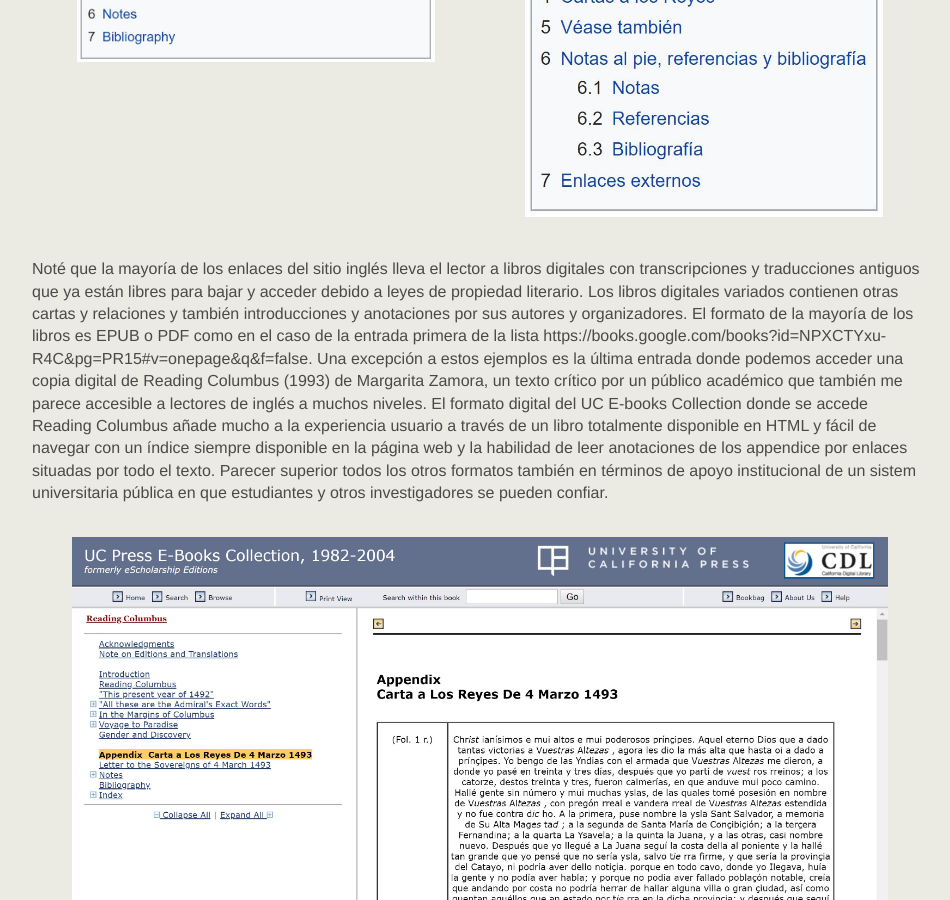
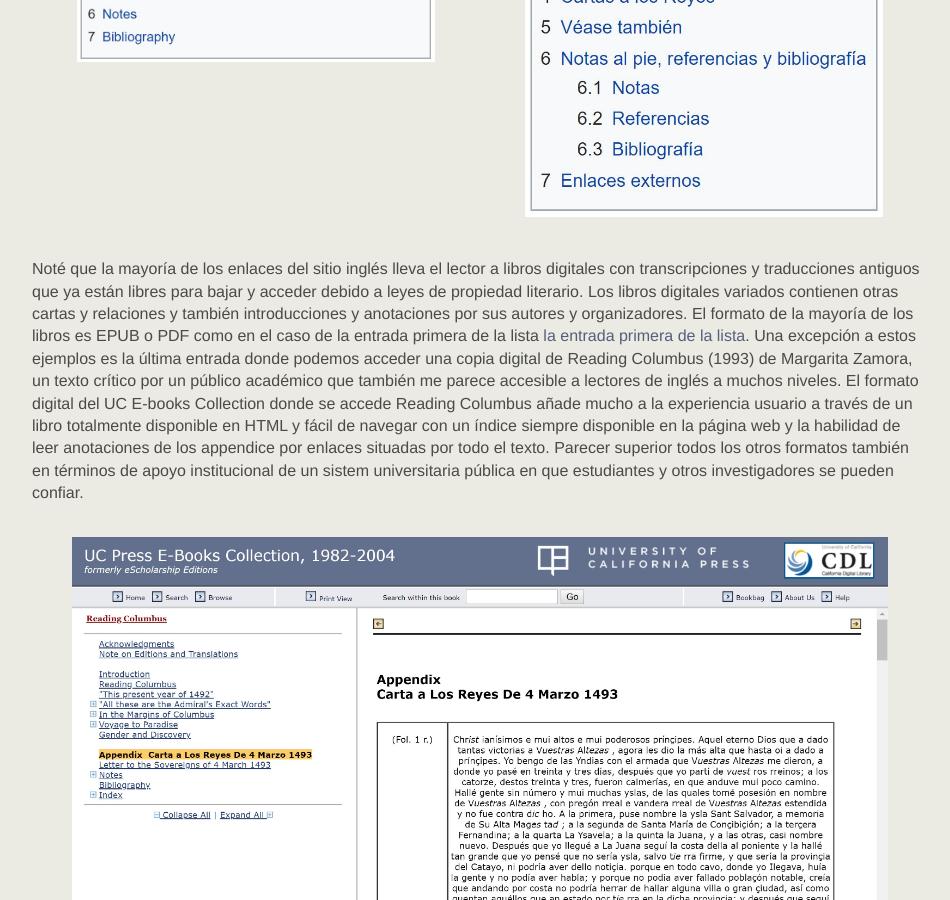
Before and after one commit to samgjohnson/samgjohnson.github.io, a Jekyll site: the page built from dhprojects/mll726sp2019/index.html, in a window 1280 px wide and 900 px high, scrolled down 1837 px. Shown: the whole window, without its empty margins (160-1110 px from the left). Built offline with Jekyll 4.4.1, drawn with Linux system fonts in a browser that asks for light colours; some of the changed text lies outside the part shown.

Commit message:
Update index.html

```diff
--- a/dhprojects/mll726sp2019/index.html
+++ b/dhprojects/mll726sp2019/index.html
@@ -3,7 +3,7 @@
 ---
 <h3>Cartas y colonización en el red: "Carta a Luis Santángel" de Cristóbol Colón (1492)</h3>
 <p>Este proyecto considera los recursos digitales disponibles que presentan “La carta a Luis Santángel” de Cristóbal Colón. Mi metodología por seleccionar los sitios analizados aquí desarrolló de considerar como la mayoría de estudiantes (o otras poblaciones) que van a buscar estos documentos los van a encontrar. Sea bueno o malo, el primer punto de acceso para muchos sigue siendo en Wikipedia, un sitio enciclopédico basada en el concepto de un wiki https://en.wikipedia.org/wiki/Wiki. La organización sin fines de lucro, The Wikimedia Foundation es el dueño del sitio y administra a través de donaciones por sus usuarios y otros contribuidores. Por qué de su influencia en el mundo de información y presentación de media, mi punto de partida son los sitios de Wikipedia en inglés y español. Además, yo examino dos otros sitios que aparecen un busquedas generales dónde se encuentra otra presentaciones de esta carta y unos versiones digitalizadas como parte de sus repositorios de documentos digitales.</p>
-<p>Comienzo con las páginas de Wikipedia donde encontramos una variedad de presentación de los documentos incluyendo transcripciones y imagenes de los documentos originales. Las páginas en inglés y español sobre la carta de Colón contienen solo transcripciones de trechos cortos y imagenes de la página primera de la carta. Estas páginas de los documentos originales, mientras incompletas, por lo menos ofrece al investigador principiante un punto de salida para considerar como circuló la carta en su contexto originario. La páginas también incluyen imágenes de los grabados incluidos en la versión en latín que circulo en el siglo XV. La descripción enciclopédica es mucho más detallada en la página del sitio en inglés con alrededor 12.000 palabras en comparación a los 2.500 palabras estimadas del sitio en español. (Yo calculé la cantidad de palabras por copiar y pegar el contenido principal de los dos páginas a un documento, así estos números son estimaciones). Esta discrepancia probablemente está debido a la prevalencia del sitio en inglés y como edición original de Wikipedia.
+<p>Comienzo con las páginas de Wikipedia donde encontramos una variedad de presentación de los documentos incluyendo transcripciones y imagenes de los documentos originales. Las páginas en <a href="https://en.wikipedia.org/wiki/Columbus%27s_letter_on_the_first_voyage#Online_editions">inglés</a> y <a href="https://es.wikipedia.org/wiki/Cartas_que_anunciaron_el_descubrimiento_de_las_Indias">español</a> sobre la carta de Colón contienen solo transcripciones de trechos cortos y imagenes de la página primera de la carta. Estas páginas de los documentos originales, mientras incompletas, por lo menos ofrece al investigador principiante un punto de salida para considerar como circuló la carta en su contexto originario. La páginas también incluyen imágenes de los grabados incluidos en la versión en latín que circulo en el siglo XV. La descripción enciclopédica es mucho más detallada en la página del sitio en inglés con alrededor 12.000 palabras en comparación a los 2.500 palabras estimadas del sitio en español. (Yo calculé la cantidad de palabras por copiar y pegar el contenido principal de los dos páginas a un documento, así estos números son estimaciones). Esta discrepancia probablemente está debido a la prevalencia del sitio en inglés y como edición original de Wikipedia.
 </p>
 <div class="row">
   <div class="column">
@@ -32,7 +32,7 @@
     </figure>
     </div>
     </div>
-<p>Noté que la mayoría de los enlaces del sitio inglés lleva el lector a libros digitales con transcripciones y traducciones antiguos que ya están libres para bajar y acceder debido a leyes de propiedad literario. Los libros digitales variados contienen otras cartas y relaciones y también introducciones y anotaciones por sus autores y organizadores. El formato de la mayoría de los libros es EPUB o PDF como en el caso de la entrada primera de la lista https://books.google.com/books?id=NPXCTYxu-R4C&pg=PR15#v=onepage&q&f=false. Una excepción a estos ejemplos es la última entrada donde podemos acceder una copia digital de Reading Columbus (1993) de Margarita Zamora, un texto crítico por un público académico que también me parece accesible a lectores de inglés a muchos niveles. El formato digital del UC E-books Collection donde se accede Reading Columbus añade mucho a la experiencia usuario a través de un libro totalmente disponible en HTML y fácil de navegar con un índice siempre disponible en la página web y la habilidad de leer anotaciones de los appendice por enlaces situadas por todo el texto. Parecer superior todos los otros formatos también en términos de apoyo institucional de un sistem universitaria pública en que estudiantes y otros investigadores se pueden confiar.
+<p>Noté que la mayoría de los enlaces del sitio inglés lleva el lector a libros digitales con transcripciones y traducciones antiguos que ya están libres para bajar y acceder debido a leyes de propiedad literario. Los libros digitales variados contienen otras cartas y relaciones y también introducciones y anotaciones por sus autores y organizadores. El formato de la mayoría de los libros es EPUB o PDF como en el caso de la entrada primera de la lista <a href=" https://books.google.com/books?id=NPXCTYxu-R4C&pg=PR15#v=onepage&q&f=false">la entrada primera de la lista</a>. Una excepción a estos ejemplos es la última entrada donde podemos acceder una copia digital de Reading Columbus (1993) de Margarita Zamora, un texto crítico por un público académico que también me parece accesible a lectores de inglés a muchos niveles. El formato digital del UC E-books Collection donde se accede Reading Columbus añade mucho a la experiencia usuario a través de un libro totalmente disponible en HTML y fácil de navegar con un índice siempre disponible en la página web y la habilidad de leer anotaciones de los appendice por enlaces situadas por todo el texto. Parecer superior todos los otros formatos también en términos de apoyo institucional de un sistem universitaria pública en que estudiantes y otros investigadores se pueden confiar.
 </p>
 <div class="row">
 <figure>
```
